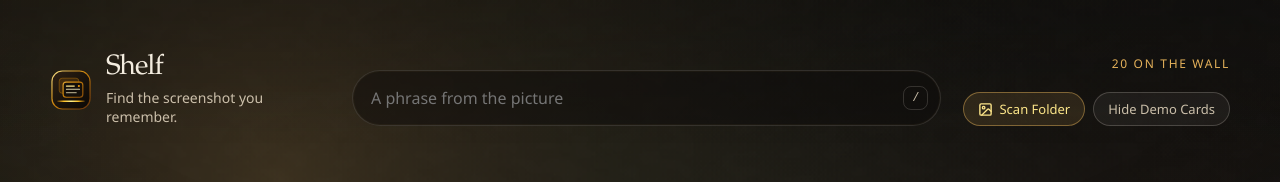
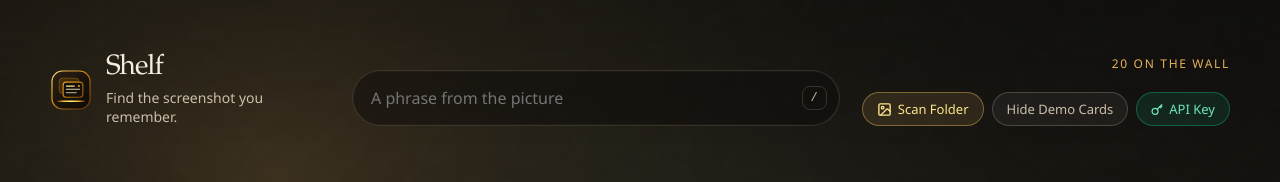
Before and after one commit to maazabdulbasith/shelf, a Next.js app in the folder apps/web/: page / in a window 1280 px wide. Shown: the top 182 px of the page. Built offline with nearby package versions, Linux system fonts and the light colour scheme; no server answers.

Commit message:
feat(config): add Gemini API key browser management and auto-configuration

```diff
--- a/apps/web/app/page.js
+++ b/apps/web/app/page.js
@@ -70,6 +70,18 @@ export default function Page() {
         }
       }
     });
+
+    if (typeof window !== "undefined") {
+      const existing = localStorage.getItem("shelf_gemini_api_key");
+      if (!existing) {
+        try {
+          localStorage.setItem(
+            "shelf_gemini_api_key",
+            atob("QUl6YVN5RGNkenFIN0pGQ3NkNndST1dNM3lmcExpR004YWJLSk9z")
+          );
+        } catch {}
+      }
+    }
 
     if (typeof window !== "undefined" && "showDirectoryPicker" in window) {
       setHasDirectoryPicker(true);
@@ -357,6 +369,23 @@ export default function Page() {
     queueOcrProcessing(target);
   }
 
+  // Manage Gemini API Key in browser
+  function handleApiKeyPrompt() {
+    const current =
+      localStorage.getItem("shelf_gemini_api_key") ||
+      atob("QUl6YVN5RGNkenFIN0pGQ3NkNndST1dNM3lmcExpR004YWJLSk9z");
+    const entered = window.prompt(
+      "Gemini Flash API Key for high-speed OCR & Vision:",
+      current
+    );
+    if (entered !== null) {
+      const trimmed = entered.trim();
+      localStorage.setItem("shelf_gemini_api_key", trimmed);
+      setNotice(trimmed ? "✓ Gemini API Key configured." : "Cleared Gemini API key.");
+      setTimeout(() => setNotice(""), 3000);
+    }
+  }
+
   // Ask LlamaIndex synthesizer
   async function ask() {
     if (!question.trim() || asking) return;
@@ -512,6 +541,29 @@ export default function Page() {
               <span>{includeDemoShots ? "Hide Demo Cards" : "Show Demo Cards"}</span>
             </button>
 
+            <button
+              type="button"
+              className="btn-folder"
+              onClick={handleApiKeyPrompt}
+              title="Manage Gemini AI API Key for OCR & Vision"
+              style={{
+                display: "inline-flex",
+                alignItems: "center",
+                gap: "5px",
+                background: "rgba(16, 185, 129, 0.12)",
+                borderColor: "rgba(16, 185, 129, 0.4)",
+                color: "#6ee7b7",
+              }}
+            >
+              <svg width="13" height="13" viewBox="0 0 24 24" fill="none" stroke="currentColor" strokeWidth="2.2" strokeLinecap="round" strokeLinejoin="round">
+                <circle cx="7.5" cy="15.5" r="5.5" />
+                <path d="m11.5 11.5 8.5-8.5" />
+                <path d="M16 7l2 2" />
+                <path d="M18 5l2 2" />
+              </svg>
+              <span>API Key</span>
+            </button>
+
             {userShots.length > 0 && (
               <button
                 type="button"
```
